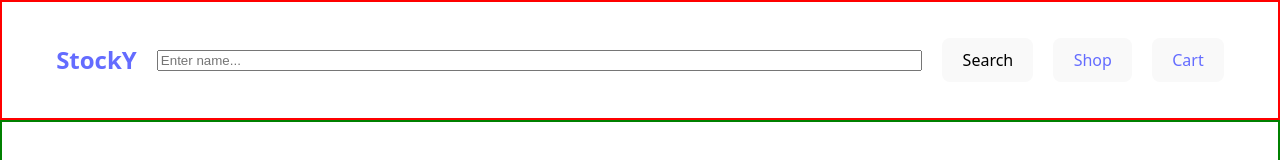
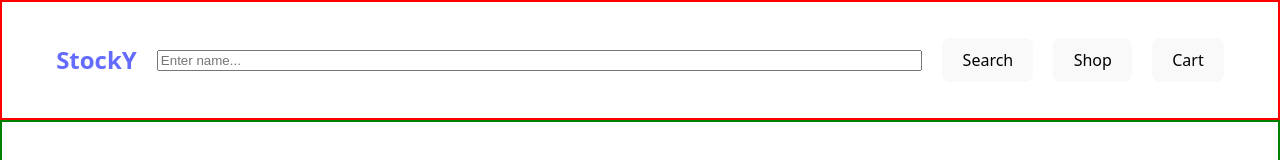
Before and after one commit to kamron-dev/shopping-cart, a React (Vite) app: page / in a window 1280 px wide. Shown: the top 160 px of the page. Built offline with nearby package versions, Linux system fonts and the light colour scheme.

Commit message:
fixed the buttons

```diff
--- a/src/App.jsx
+++ b/src/App.jsx
@@ -25,12 +25,8 @@ function App() {
         </Link>
         <input type="search" name="search-bar" id="search-bar" placeholder='Enter name...' />
         <button>Search</button>
-        <button>
-          <Link to="shop">Shop</Link>
-        </button>
-        <button>
-          <Link to="cart">Cart</Link>
-        </button>
+        <Link to="shop"><button>Shop</button></Link>
+        <Link to="cart"><button>Cart</button></Link>
       </header>
       <main>
         <Outlet context={{handleAddToCart, cart, handleCheckOut}}/>
```
